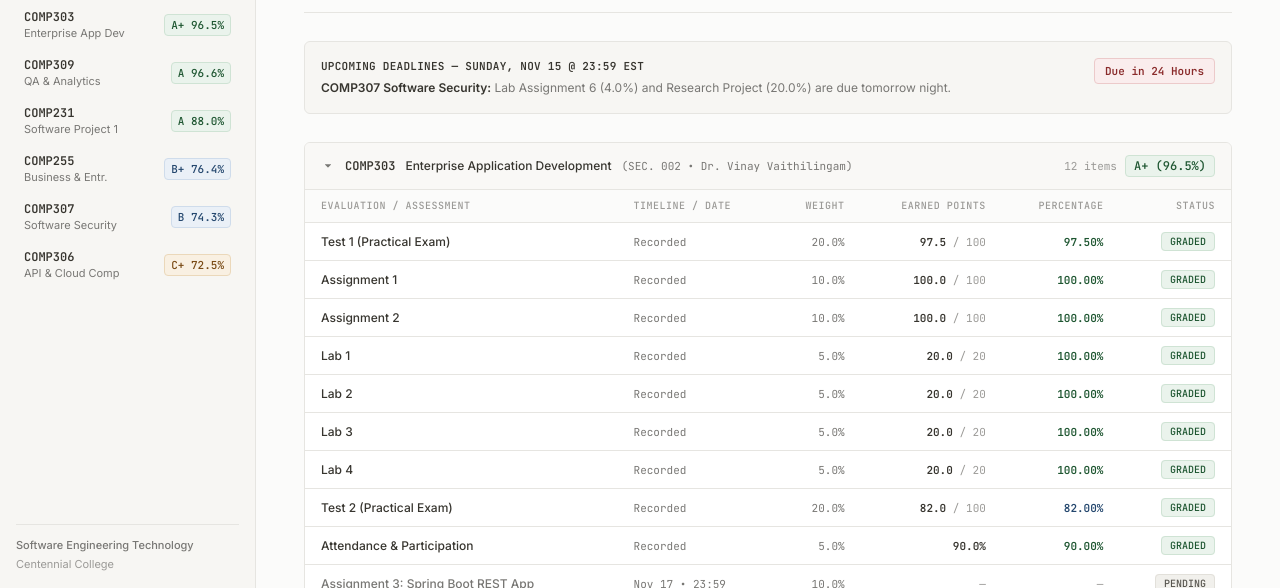
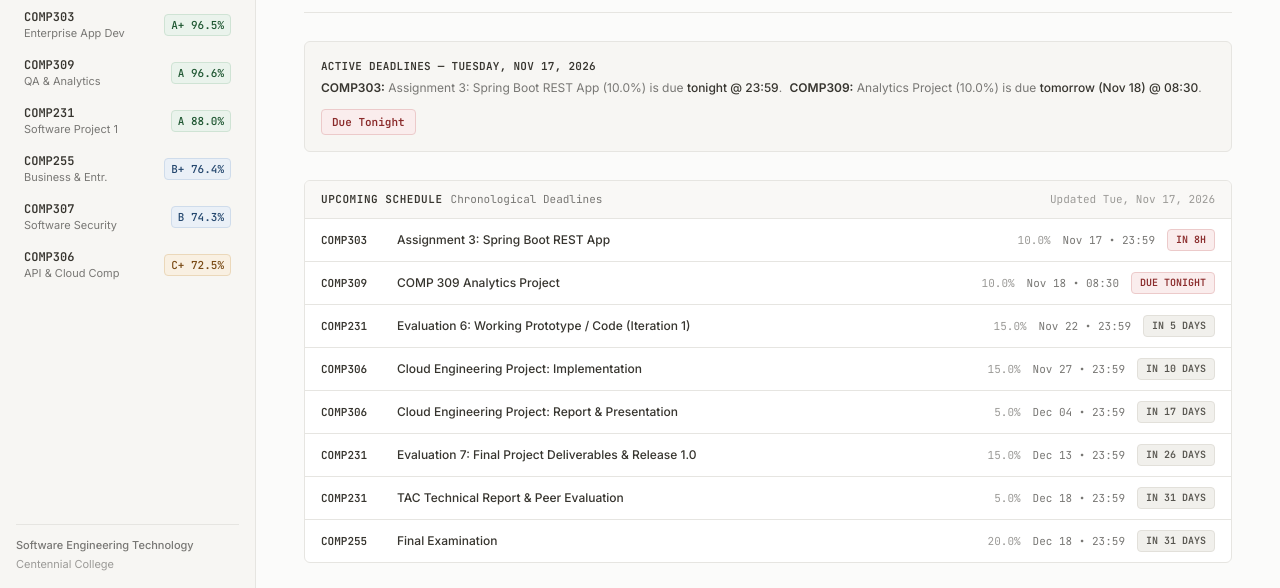
Before and after one commit to DeathSurvivor02/personal-dashboard, a plain HTML site: page index.html in a window 1280 px wide. Shown: the part 212-800 px from the top of the page. Drawn offline with nearby package versions, Linux system fonts and the light colour scheme.

Commit message:
Update schedule and chronological deadline timeline for Nov 17

```diff
--- a/index.html
+++ b/index.html
@@ -222,16 +222,31 @@
       <!-- NOTION CALLOUT BLOCK (DEADLINE NOTICE) -->
       <section class="p-4 rounded-md bg-notion-sidebar border border-notion-border flex flex-wrap items-start justify-between gap-3 text-xs">
         <div class="space-y-1">
-          <div class="font-semibold text-notion-ink uppercase tracking-wide font-mono text-[11px]">
-            Upcoming Deadlines — Sunday, Nov 15 @ 23:59 EST
+          <div class="font-semibold text-notion-ink uppercase tracking-wide font-mono text-[11px]" id="callout-date-header">
+            Active Deadlines — Tuesday, Nov 17, 2026
           </div>
           <p class="text-notion-muted leading-relaxed">
-            <strong class="text-notion-ink font-semibold">COMP307 Software Security:</strong> Lab Assignment 6 (4.0%) and Research Project (20.0%) are due tomorrow night.
+            <strong class="text-notion-ink font-semibold">COMP303:</strong> Assignment 3: Spring Boot REST App (10.0%) is due <strong class="text-notion-ink font-medium">tonight @ 23:59</strong>.
+            <strong class="text-notion-ink font-semibold ml-1">COMP309:</strong> Analytics Project (10.0%) is due <strong class="text-notion-ink font-medium">tomorrow (Nov 18) @ 08:30</strong>.
           </p>
         </div>
         <span class="font-mono text-[11px] font-semibold px-2.5 py-1 rounded pill-urgent shrink-0">
-          Due in 24 Hours
+          Due Tonight
         </span>
+      </section>
+
+      <!-- UPCOMING SCHEDULE TIMELINE -->
+      <section class="rounded-md border border-notion-border bg-white overflow-hidden">
+        <div class="px-4 py-2.5 bg-notion-sidebar/70 border-b border-notion-border flex items-center justify-between">
+          <div class="flex items-center space-x-2">
+            <span class="font-mono text-[11px] font-semibold uppercase tracking-wider text-notion-ink">Upcoming Schedule</span>
+            <span class="text-[11px] text-notion-muted font-mono">Chronological Deadlines</span>
+          </div>
+          <span class="text-[11px] font-mono text-notion-subtle" id="schedule-today-label"></span>
+        </div>
+        <div id="upcoming-schedule-list" class="divide-y divide-notion-border text-xs">
+          <!-- Rendered dynamically -->
+        </div>
       </section>
 
       <!-- COLLAPSIBLE COURSE SECTIONS -->
@@ -262,7 +277,7 @@
           { name: "Lab 4", weight: "5.0%", score: "20.0", total: "20", pct: "100.00%", status: "GRADED" },
           { name: "Test 2 (Practical Exam)", weight: "20.0%", score: "82.0", total: "100", pct: "82.00%", status: "GRADED" },
           { name: "Attendance & Participation", weight: "5.0%", score: "90.0%", total: "—", pct: "90.00%", status: "GRADED" },
-          { name: "Assignment 3: Spring Boot REST App", weight: "10.0%", score: "—", total: "100", pct: "—", status: "PENDING", due: "Nov 17 • 23:59" },
+          { name: "Assignment 3: Spring Boot REST App", weight: "10.0%", score: "—", total: "100", pct: "—", status: "PENDING", due: "Nov 17 • 23:59", urgent: true },
           { name: "Term Project: Final Deliverables & Code", weight: "20.0%", score: "—", total: "100", pct: "—", status: "PENDING", due: "Week 13" },
           { name: "Final Test 3 (Practical Exam)", weight: "20.0%", score: "—", total: "100", pct: "—", status: "PENDING", due: "Week 14" }
         ]
@@ -304,7 +319,7 @@
           { name: "Assignment 1", weight: "5.0%", score: "10.0", total: "10", pct: "100.00%", status: "GRADED" },
           { name: "Assignment 2", weight: "5.0%", score: "10.0", total: "10", pct: "100.00%", status: "GRADED" },
           { name: "Midterm Examination", weight: "20.0%", score: "44.5", total: "50", pct: "89.00%", status: "GRADED" },
-          { name: "COMP 309 Analytics Project (10%)", weight: "10.0%", score: "—", total: "100", pct: "—", status: "PENDING", due: "Nov 18 • 08:30" },
+          { name: "COMP 309 Analytics Project (10%)", weight: "10.0%", score: "—", total: "100", pct: "—", status: "PENDING", due: "Nov 18 • 08:30", urgent: true },
           { name: "Assignment 3", weight: "5.0%", score: "—", total: "10", pct: "—", status: "PENDING", due: "Week 10" },
           { name: "Assignment 4", weight: "5.0%", score: "—", total: "10", pct: "—", status: "PENDING", due: "Week 13" },
           { name: "Final Examination", weight: "30.0%", score: "—", total: "100", pct: "—", status: "PENDING", due: "Week 14" }
@@ -329,8 +344,8 @@
           { name: "Discussions #3", weight: "2.5%", score: "8.0", total: "10", pct: "80.00%", status: "GRADED" },
           { name: "Blockchain Workshop", weight: "5.0%", score: "0.0", total: "10", pct: "0.00%", status: "GRADED" },
           { name: "Attendance & Professionalism", weight: "5.0%", score: "53.12%", total: "—", pct: "53.12%", status: "GRADED" },
-          { name: "Lab Assignment 6 (LFI/RFI)", weight: "4.0%", score: "—", total: "10", pct: "—", status: "PENDING", due: "Nov 15 • 23:59", urgent: true },
-          { name: "Research Project Submission", weight: "20.0%", score: "—", total: "100", pct: "—", status: "PENDING", due: "Nov 15 • 23:59", urgent: true },
+          { name: "Lab Assignment 6 (LFI/RFI)", weight: "4.0%", score: "—", total: "10", pct: "—", status: "PENDING", due: "Nov 15 • 23:59 (Past Due)" },
+          { name: "Research Project Submission", weight: "20.0%", score: "—", total: "100", pct: "—", status: "PENDING", due: "Nov 15 • 23:59 (Past Due)" },
           { name: "Lab Assignment 7", weight: "4.0%", score: "—", total: "10", pct: "—", status: "PENDING", due: "Week 8" },
           { name: "Final Test #2 (Practical Exam)", weight: "15.0%", score: "—", total: "50", pct: "—", status: "PENDING", due: "Week 14" }
         ]
@@ -521,6 +536,66 @@
       });
     }
 
+    function renderSchedule() {
+      const scheduleItems = [
+        { date: "2026-11-17T23:59:00", code: "COMP303", title: "Assignment 3: Spring Boot REST App", weight: "10.0%", dueLabel: "Nov 17 • 23:59", href: "#sec_comp303" },
+        { date: "2026-11-18T08:30:00", code: "COMP309", title: "COMP 309 Analytics Project", weight: "10.0%", dueLabel: "Nov 18 • 08:30", href: "#sec_comp309" },
+        { date: "2026-11-22T23:59:00", code: "COMP231", title: "Evaluation 6: Working Prototype / Code (Iteration 1)", weight: "15.0%", dueLabel: "Nov 22 • 23:59", href: "#sec_comp231" },
+        { date: "2026-11-27T23:59:00", code: "COMP306", title: "Cloud Engineering Project: Implementation", weight: "15.0%", dueLabel: "Nov 27 • 23:59", href: "#sec_comp306" },
+        { date: "2026-12-04T23:59:00", code: "COMP306", title: "Cloud Engineering Project: Report & Presentation", weight: "5.0%", dueLabel: "Dec 04 • 23:59", href: "#sec_comp306" },
+        { date: "2026-12-13T23:59:00", code: "COMP231", title: "Evaluation 7: Final Project Deliverables & Release 1.0", weight: "15.0%", dueLabel: "Dec 13 • 23:59", href: "#sec_comp231" },
+        { date: "2026-12-18T23:59:00", code: "COMP231", title: "TAC Technical Report & Peer Evaluation", weight: "5.0%", dueLabel: "Dec 18 • 23:59", href: "#sec_comp231" },
+        { date: "2026-12-18T23:59:00", code: "COMP255", title: "Final Examination", weight: "20.0%", dueLabel: "Dec 18 • 23:59", href: "#sec_comp255" }
+      ];
+
+      const now = new Date();
+      const todayLabel = document.getElementById('schedule-today-label');
+      if (todayLabel) {
+        todayLabel.textContent = "Updated " + now.toLocaleDateString('en-US', { weekday: 'short', month: 'short', day: 'numeric', year: 'numeric' });
+      }
+
+      const listEl = document.getElementById('upcoming-schedule-list');
+      if (!listEl) return;
+
+      listEl.innerHTML = scheduleItems.map(item => {
+        const target = new Date(item.date);
+        const diffMs = target - now;
+        const diffHours = Math.ceil(diffMs / (1000 * 60 * 60));
+        const diffDays = Math.floor(diffMs / (1000 * 60 * 60 * 24));
+
+        let badgeClass = "pill-neutral";
+        let badgeText = "UPCOMING";
+        if (diffMs <= 0) {
+          badgeClass = "pill-urgent";
+          badgeText = "PAST DUE";
+        } else if (diffHours <= 24) {
+          badgeClass = "pill-urgent";
+          badgeText = diffHours <= 12 ? `IN ${diffHours}H` : "DUE TONIGHT";
+        } else if (diffDays <= 1) {
+          badgeClass = "pill-c";
+          badgeText = "TOMORROW";
+        } else {
+          badgeClass = "pill-neutral";
+          badgeText = `IN ${diffDays} DAYS`;
+        }
+
+        return `
+          <a href="${item.href}" class="px-4 py-2.5 flex flex-wrap items-center justify-between gap-2 notion-row transition-colors">
+            <div class="flex items-center space-x-3 min-w-0">
+              <span class="font-mono text-[11px] font-semibold text-notion-ink w-16 shrink-0">${item.code}</span>
+              <span class="font-medium text-notion-ink truncate">${item.title}</span>
+            </div>
+            <div class="flex items-center space-x-3 font-mono text-[11px] shrink-0">
+              <span class="text-notion-subtle">${item.weight}</span>
+              <span class="text-notion-muted">${item.dueLabel}</span>
+              <span class="px-2 py-0.5 rounded text-[10px] font-semibold ${badgeClass}">${badgeText}</span>
+            </div>
+          </a>
+        `;
+      }).join('');
+    }
+
+    renderSchedule();
     renderTables();
   </script>
 </body>
```
